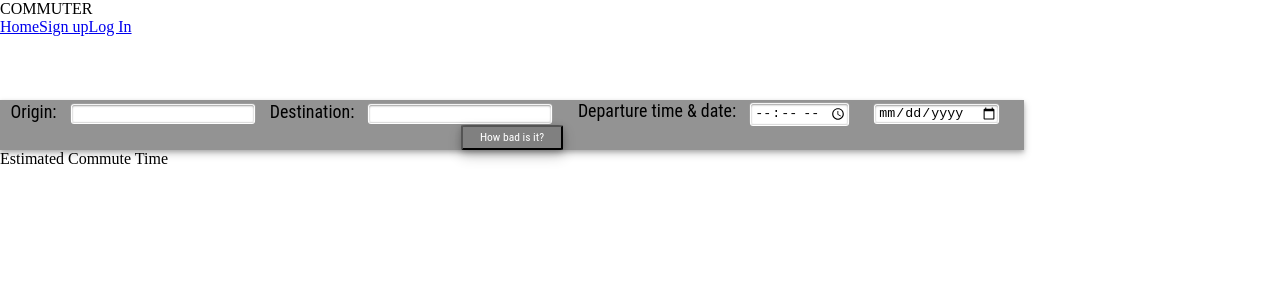
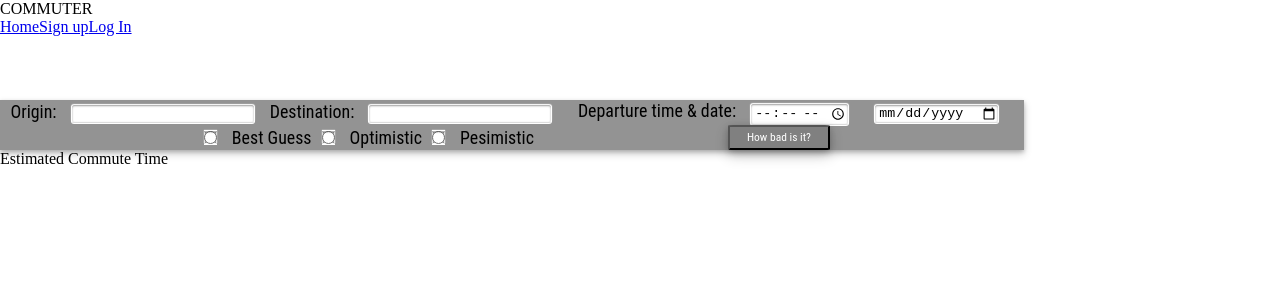
Before and after one commit to mnutt346/Commuter, a React app: page / in a window 1280 px wide. Shown: the top 300 px of the page. Built offline with nearby package versions, Linux system fonts and the light colour scheme; the HTML template or start-up script is replaced by a standard one.

Commit message:
Users can select a traffic pattern.

```diff
--- a/src/componenets/calculator/calculator.jsx
+++ b/src/componenets/calculator/calculator.jsx
@@ -9,6 +9,7 @@ class Calculator extends React.Component {
     destination: "",
     departureDate: "",
     departureTime: 0,
+    trafficModel: "best_guess",
     commuteTime: null
   };
 
@@ -18,21 +19,38 @@ class Calculator extends React.Component {
     });
   };
 
+  handleChange = e => {
+    this.setState({
+      [e.target.name]: e.target.value
+    });
+  };
+
   handleSubmit = e => {
     e.preventDefault();
-    let { origin, destination, departureDate, departureTime } = this.state;
+    let {
+      origin,
+      destination,
+      departureDate,
+      departureTime,
+      trafficModel
+    } = this.state;
     Axios.post("/commute", {
       destination: destination,
       origin: origin,
       departureDate: departureDate,
-      departureTime: departureTime
+      departureTime: departureTime,
+      trafficModel: trafficModel
     }).then(response => this.setState({ commuteTime: response.data }));
   };
 
   render() {
     return (
       <div className="calculator-container">
-        <Form handleInput={this.handleInput} handleSubmit={this.handleSubmit} />
+        <Form
+          handleInput={this.handleInput}
+          handleChange={this.handleChange}
+          handleSubmit={this.handleSubmit}
+        />
         <div className="commute-time-header-container">
           <div className="commute-time-header">Estimated Commute Time</div>
         </div>
--- a/src/componenets/calculator/form.jsx
+++ b/src/componenets/calculator/form.jsx
@@ -12,6 +12,29 @@ const Form = props => (
       <input type="time" name="departureTime" onChange={props.handleInput} />
       <input type="date" name="departureDate" onChange={props.handleInput} />
     </div>
+    <div className="traffic-model-container">
+      <input
+        type="radio"
+        name="trafficModel"
+        value="best_guess"
+        onChange={props.handleChange}
+      />
+      <label htmlFor="best_guess">Best Guess</label>
+      <input
+        type="radio"
+        name="trafficModel"
+        value="optimistic"
+        onChange={props.handleChange}
+      />
+      <label htmlFor="optimistic">Optimistic</label>
+      <input
+        type="radio"
+        name="trafficModel"
+        value="pessimistic"
+        onChange={props.handleChange}
+      />
+      <label htmlFor="pesimistic">Pesimistic</label>
+    </div>
     <div className="button-container">
       <button name="submitButton" onClick={props.handleSubmit}>
         How bad is it?
--- a/styles/app.css
+++ b/styles/app.css
@@ -108,7 +108,7 @@ form {
   flex-wrap: wrap;
   margin-top: 5%;
   width: 80%;
-  height: 22%;
+  height: 30%;
   justify-content: space-evenly;
   align-items: center;
   font-family: "Roboto Condensed", sans-serif;
@@ -141,6 +141,14 @@ input {
   display: flex;
   justify-content: center;
   width: 100%;
+}
+
+.traffic-model-container {
+  display: flex;
+  justify-content: center;
+  align-items: center;
+  width: 95%;
+  height: 12%;
 }
 
 .button-container:hover {
```
Also changed, not shown: 2 other files (tests, documents, lock files or other folders).
